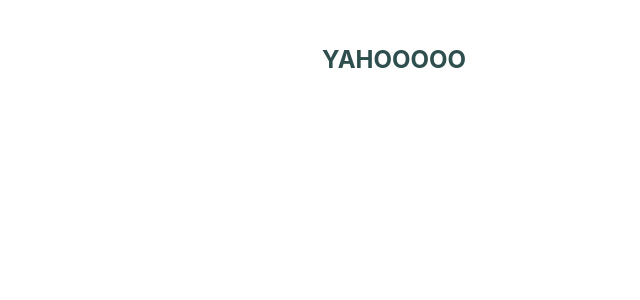
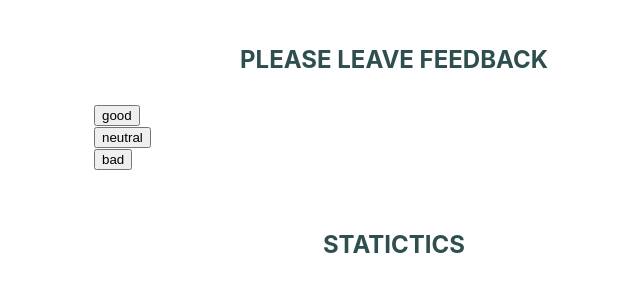
Before and after one commit to teiatan/goit-react-hw-04-feedback, a React (Create React App) app: page / in a window 1280 px wide. Shown: the top 300 px of the page, without its empty margins (246-886 px from the left). Built offline with nearby package versions, Linux system fonts and the light colour scheme.

Commit message:
add FeedbackOptions component

```diff
--- a/src/components/App.jsx
+++ b/src/components/App.jsx
@@ -1,11 +1,16 @@
 import { Section } from './Section/section';
-
+import { FeedbackOptions } from './FeedbackOptions/FeedbackOptions';
+import { state } from 'data/feedbackMarks';
 
 export const App = () => {
   return (
     <>
 
-      <Section name="" title="Yahooooo">
+      <Section name="feedback" title="Please leave feedback">
+        <FeedbackOptions state={state}/>
+      </Section>
+
+      <Section name="statictics" title="Statictics">
 
       </Section>
 
--- /dev/null
+++ b/src/components/FeedbackOptions/FeedbackOptions.js
@@ -0,0 +1,19 @@
+import PropTypes from 'prop-types';
+
+export function FeedbackOptions({state}) {
+    return (
+        <ul>
+            {Object.keys(state).map((element) => {
+                return (
+                    <li key={element}>
+                        <button type="button">{element}</button>
+                    </li>
+                    );
+          })}
+        </ul>
+    );
+};
+
+FeedbackOptions.propTypes = {
+    state: PropTypes.object,
+}
--- /dev/null
+++ b/src/data/feedbackMarks.js
@@ -0,0 +1,5 @@
+export const state = {
+    good: 0,
+    neutral: 0,
+    bad: 0
+  };
--- a/src/index.css
+++ b/src/index.css
@@ -13,3 +13,26 @@ code {
   font-family: source-code-pro, Menlo, Monaco, Consolas, 'Courier New',
     monospace;
 }
+
+h1,
+h2,
+h3,
+h4,
+h5,
+h6,
+p {
+  margin: 0;
+}
+
+ul,
+ol {
+  margin: 0;
+  padding: 0;
+  list-style: none;
+}
+
+img {
+  display: block;
+  max-width: 100%;
+  height: auto;
+}
```
